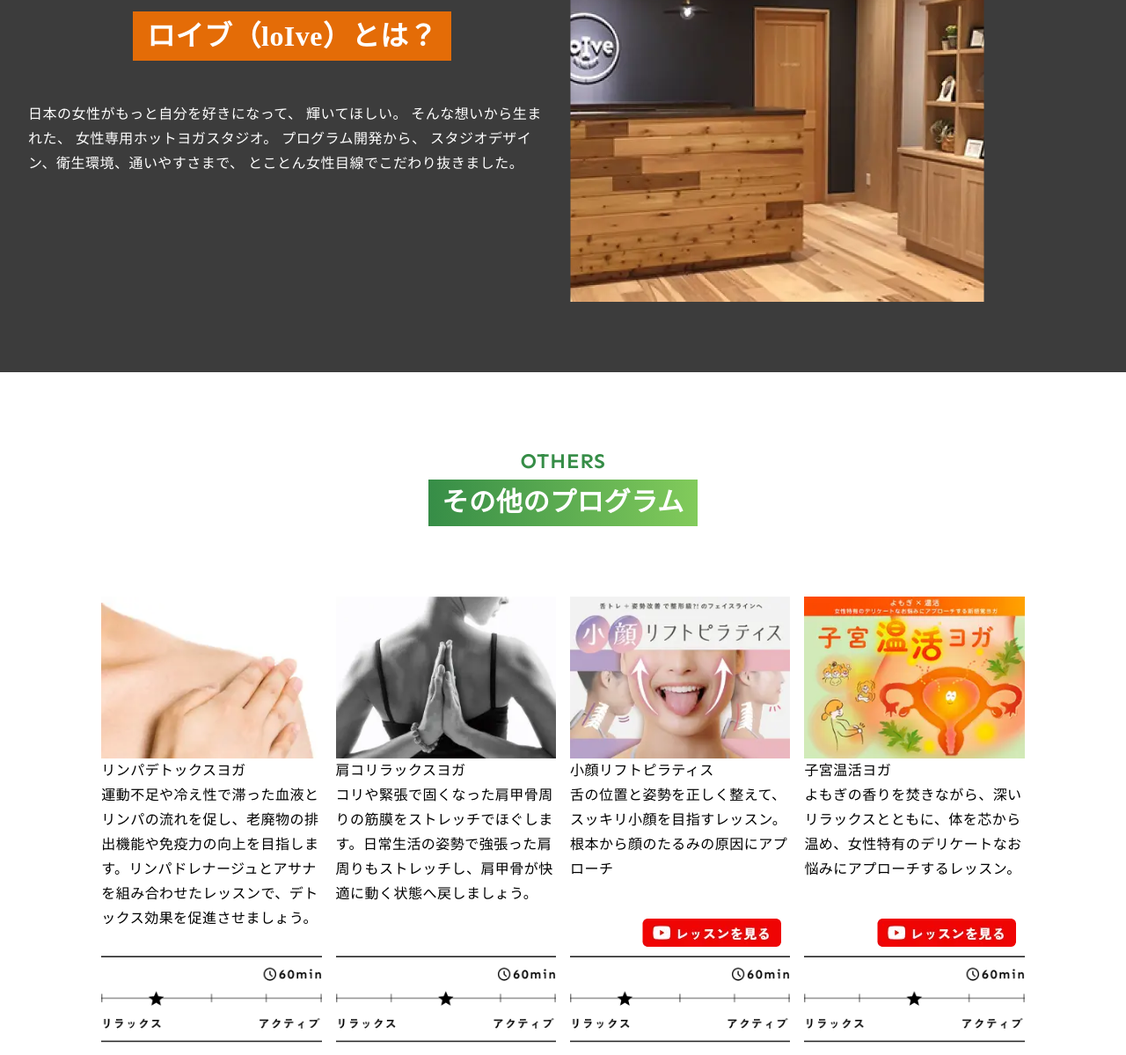
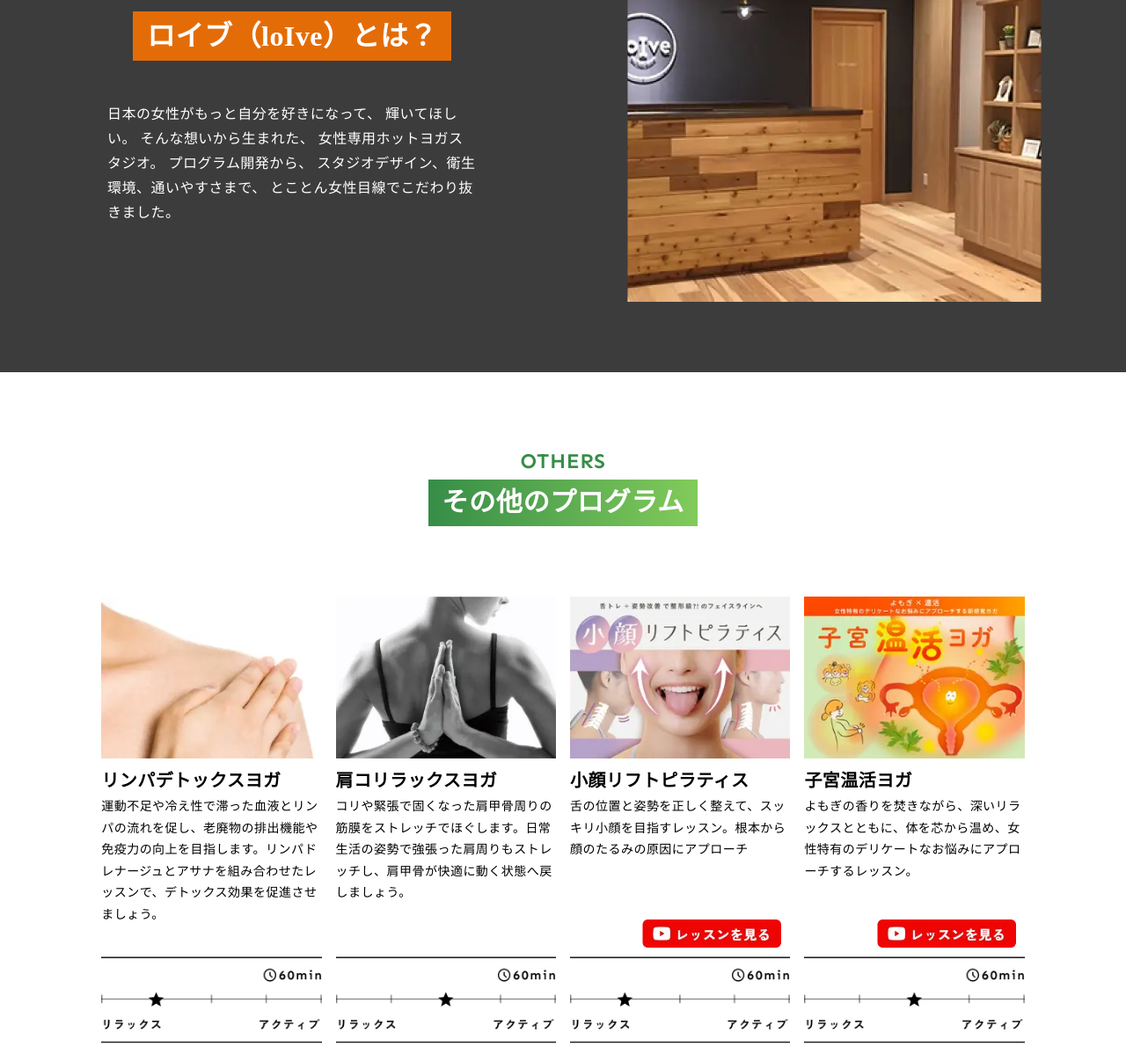
Before and after one commit to Takumikimura1899/lp-deploy, a website: page index.html in a window 1280 px wide. Shown: the part 9632-10831 px from the top of the page at 88% size. Drawn offline with Linux system fonts and the light colour scheme; a web font is replaced by a local one.

Commit message:
update-end

```diff
--- a/assets/css/style.css
+++ b/assets/css/style.css
@@ -615,11 +615,24 @@
 
       .about-section-description-container {
         grid-row-start: 2;
+        font-size: 0.875rem;
+        font-weight: 500;
+
+        @media (width >= 768px) {
+          width: 70%;
+          margin: 0 auto;
+          font-size: 1rem;
+        }
       }
 
       .about-section-image-container {
         grid-row: span 2;
         grid-column: 2/3;
+
+        @media (width >= 768px) {
+          display: flex;
+          justify-content: center;
+        }
       }
     }
   }
@@ -664,6 +677,25 @@
     margin-right: 10px;
     margin-bottom: 10px;
     margin-left: auto;
+  }
+}
+
+.other-program-title {
+  margin-top: 0.5rem;
+  font-size: 0.875rem;
+  font-weight: 700;
+
+  @media (width >= 768px) {
+    font-size: 1.25rem;
+  }
+}
+
+.other-program-description {
+  font-size: 0.75rem;
+  font-weight: 500;
+
+  @media (width >= 768px) {
+    font-size: 0.875rem;
   }
 }
 
```
